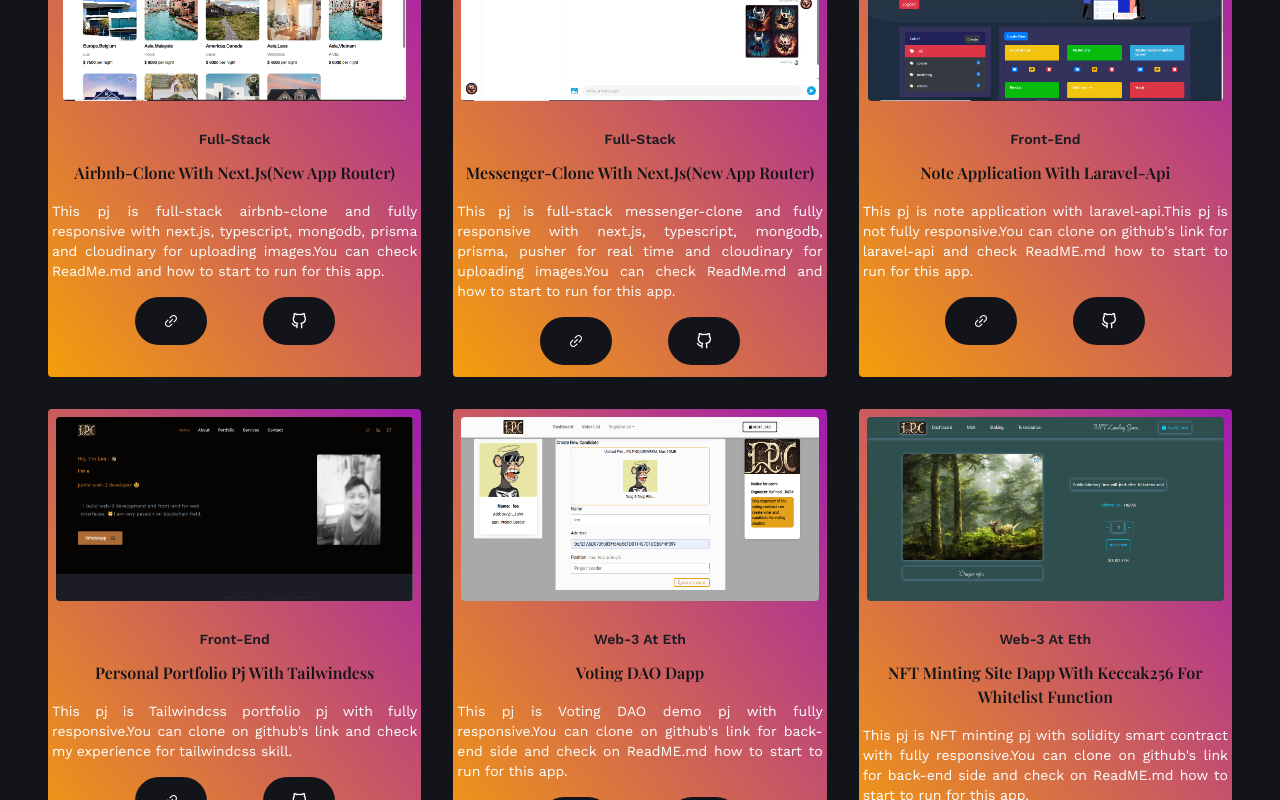
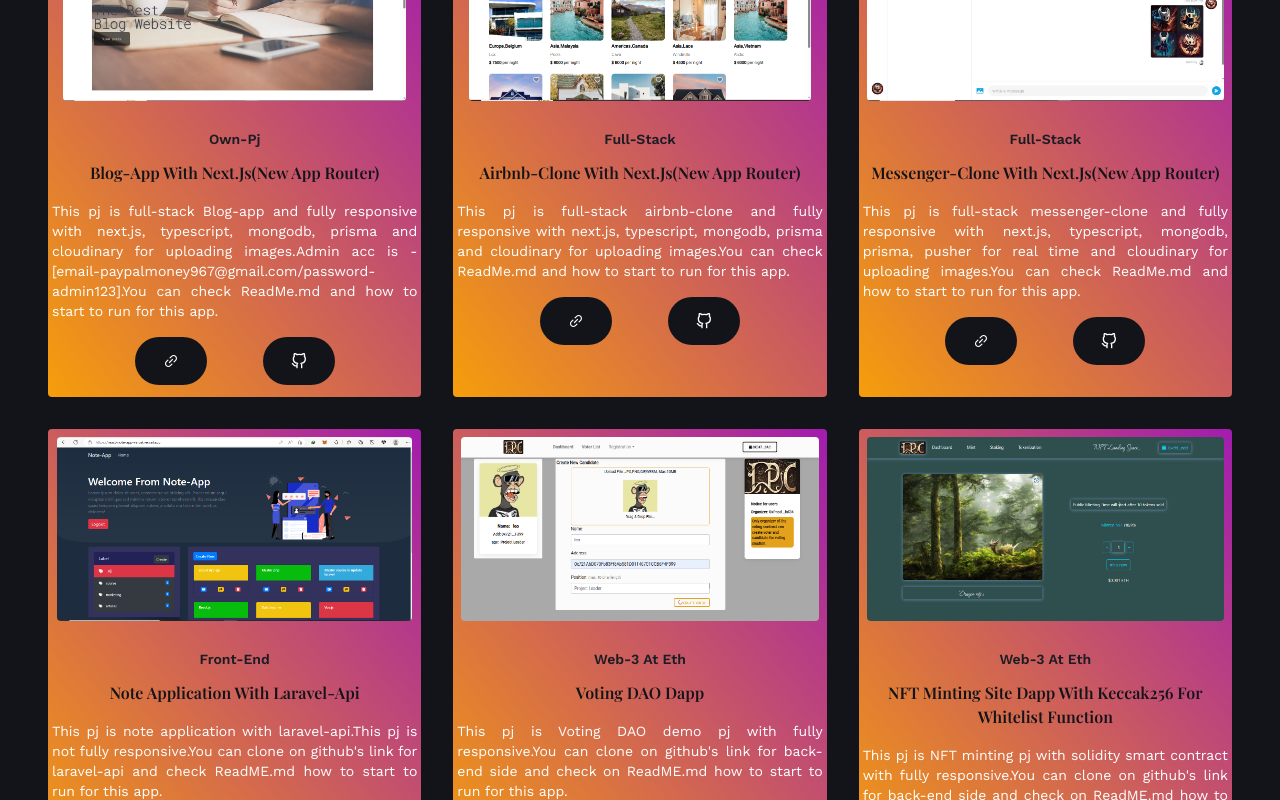
Before and after one commit to leopico/portfolio, a React (Create React App) app: page / in a window 1280 px wide. Shown: the part 2400-3200 px from the top of the page. Built offline with nearby package versions, Linux system fonts and the light colour scheme; a web font is replaced by a local one.

Commit message:
added own-pj

```diff
--- a/src/data.js
+++ b/src/data.js
@@ -10,10 +10,10 @@ import {
 } from "react-icons/fi";
 
 // projects images
+import Project0 from "./assets/img/projects/p0.jpg";
 import Project1 from "./assets/img/projects/p1.png";
 import Project2 from "./assets/img/projects/p2.jpg";
 import Project4 from "./assets/img/projects/p4.png";
-import Project5 from "./assets/img/projects/p5.png";
 import Project6 from "./assets/img/projects/p6.png";
 import Project7 from "./assets/img/projects/p7.png";
 
@@ -157,7 +157,7 @@ export const projectsNav = [
     name: "all",
   },
   {
-    name: "Custom-pj",
+    name: "Own-pj",
   },
   {
     name: "Full-stack",
@@ -172,6 +172,16 @@ export const projectsNav = [
 
 // project
 export const projectsData = [
+  {
+    id: "0",
+    image: Project0,
+    name: "Blog-app with next.js(new app router)",
+    category: "Own-pj",
+    description:
+      "This pj is full-stack Blog-app and fully responsive with next.js, typescript, mongodb, prisma and cloudinary for uploading images.Admin acc is - [email-paypalmoney967@gmail.com/password-admin123].You can check ReadMe.md and how to start to run for this app.",
+    github: "https://github.com/leopico/Bog-app.git",
+    link: "https://leopico-blogapp.vercel.app/",
+  },
   {
     id: "1",
     image: Project1,
@@ -201,16 +211,6 @@ export const projectsData = [
       "This pj is note application with laravel-api.This pj is not fully responsive.You can clone on github's link for laravel-api and check ReadME.md how to start to run for this app.",
     github: "https://github.com/leopico/note-app-api.git",
     link: "https://react-note-app-vercel.vercel.app/",
-  },
-  {
-    id: "5",
-    image: Project5,
-    name: "Personal portfolio pj with tailwindcss",
-    category: "Front-end",
-    description:
-      "This pj is Tailwindcss portfolio pj with fully responsive.You can clone on github's link and check my experience for tailwindcss skill.",
-    github: "https://github.com/leopico/portfolio.git",
-    link: "https://portfolio-leopico.vercel.app/",
   },
   {
     id: "6",
```
Also changed, not shown: src/assets/img/projects/p0.jpg (added), src/assets/img/projects/p5.png (deleted).
